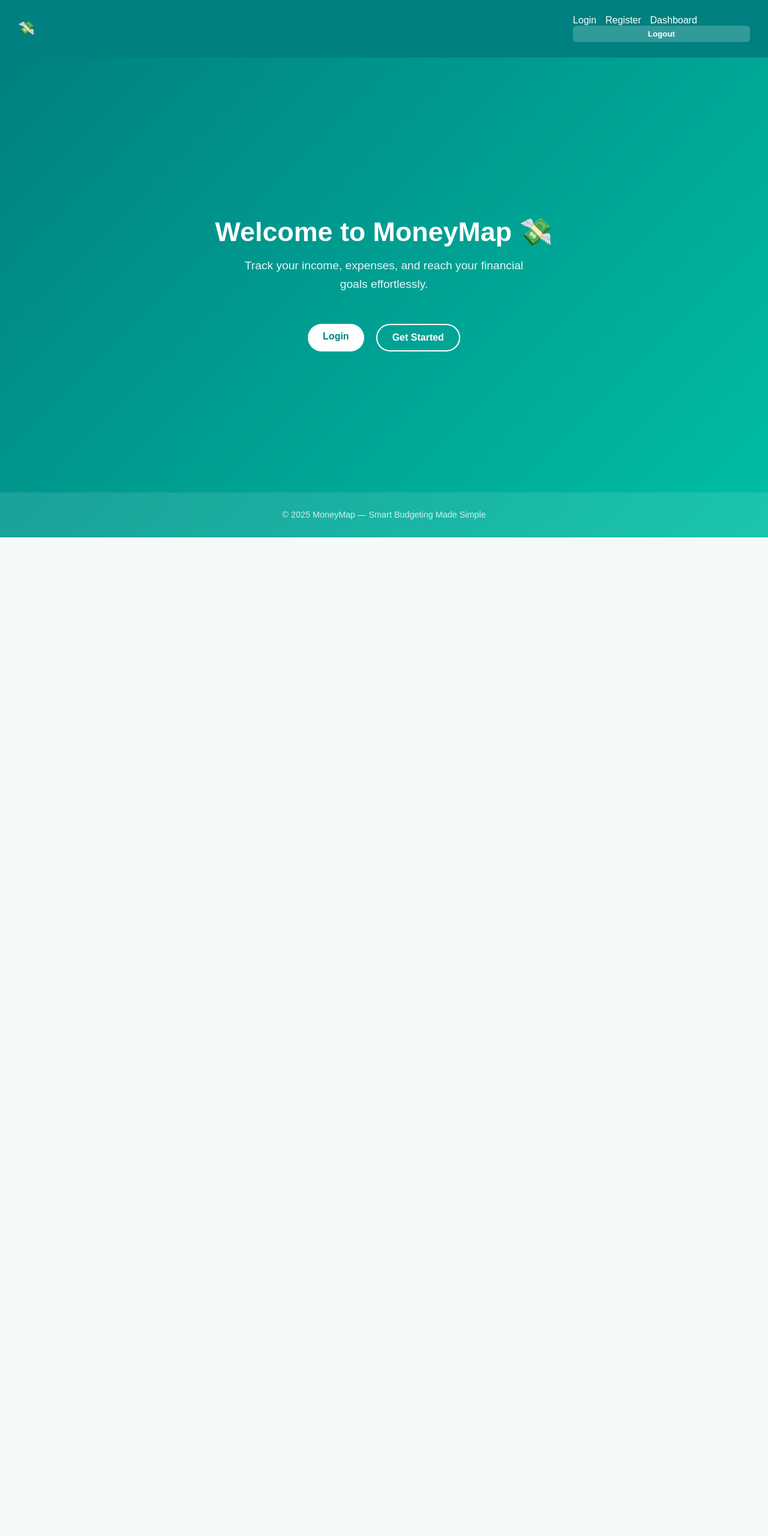
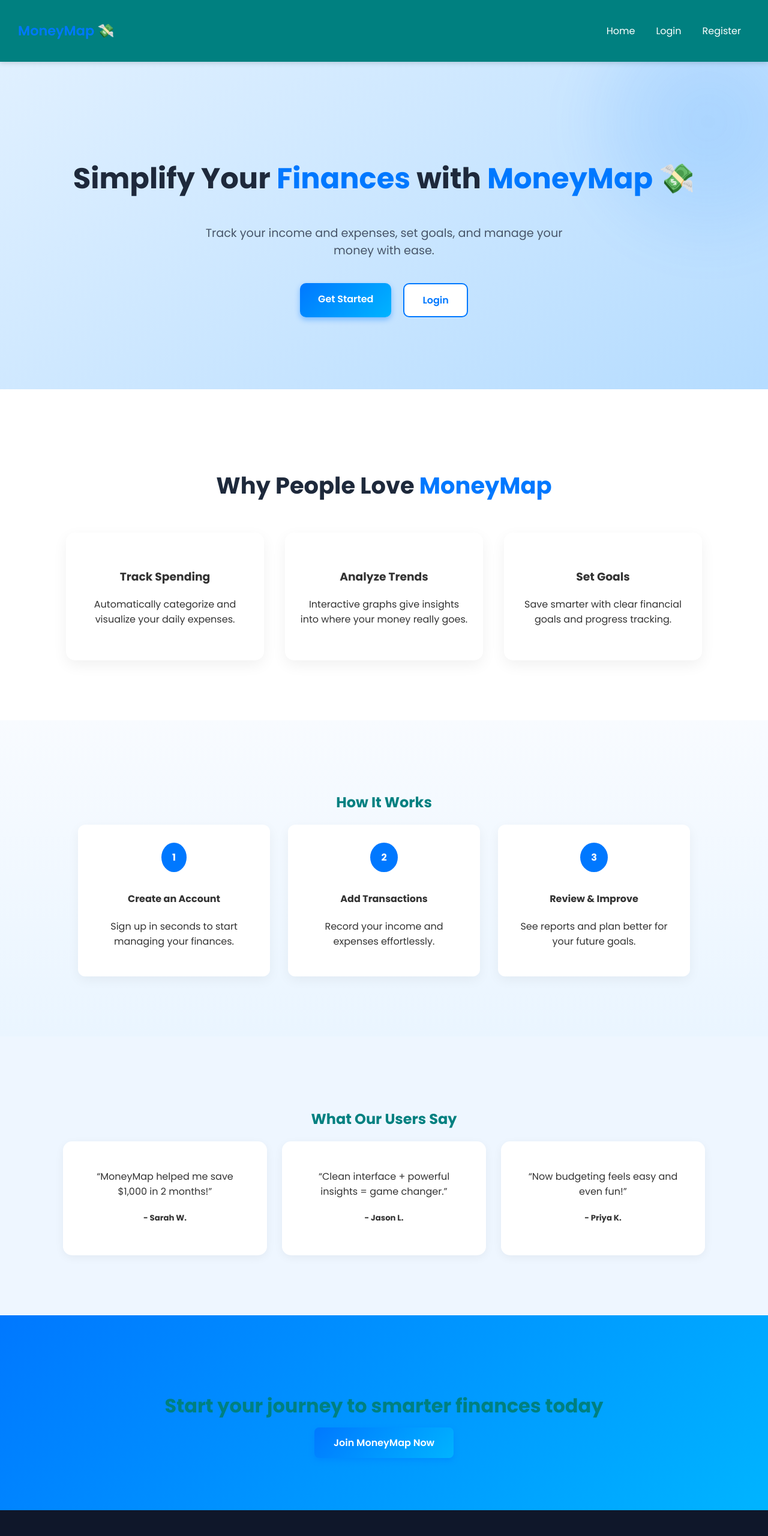
Before and after one commit to Harshil0801/Studio5-MoneyMap, a React (Create React App) app: page / in a window 1280 px wide. Shown: the top 2561 px of the page at 60% size. Before the commit the page ends 896 px from the top, so only its background shows below. Built offline with nearby package versions, Linux system fonts and the light colour scheme; no server answers.

Commit message:
Added homepage redesign and navbar improvements

```diff
--- a/package.json
+++ b/package.json
@@ -7,10 +7,11 @@
     "@testing-library/jest-dom": "^6.9.1",
     "@testing-library/react": "^16.3.0",
     "@testing-library/user-event": "^13.5.0",
+    "aos": "^2.3.4",
     "firebase": "^12.5.0",
     "react": "^18.2.0",
     "react-dom": "^18.2.0",
-    "react-router-dom": "^7.9.5",
+    "react-router-dom": "^6.30.1",
     "react-scripts": "^5.0.1",
     "web-vitals": "^2.1.4"
   },
--- a/src/components/Navbar.js
+++ b/src/components/Navbar.js
@@ -1,11 +1,22 @@
-import React from "react";
+import React, { useEffect, useState } from "react";
 import { Link, useNavigate } from "react-router-dom";
-import { signOut } from "firebase/auth";
+import { signOut, onAuthStateChanged } from "firebase/auth";
 import { auth } from "../firebase";
+import "../styles/Navbar.css";
 
 function Navbar() {
   const navigate = useNavigate();
+  const [user, setUser] = useState(null);
 
+  // 🔹 Listen for auth state changes (detects login/logout)
+  useEffect(() => {
+    const unsubscribe = onAuthStateChanged(auth, (currentUser) => {
+      setUser(currentUser);
+    });
+    return () => unsubscribe();
+  }, []);
+
+  // 🔹 Handle logout
   const handleLogout = async () => {
     await signOut(auth);
     navigate("/");
@@ -13,14 +24,19 @@ function Navbar() {
 
   return (
     <nav className="navbar">
-      <h2 className="nav-logo">💸 MoneyMap</h2>
+      <h2 className="nav-logo">MoneyMap 💸</h2>
       <div className="nav-links">
-        <Link to="/">Login</Link>
-        <Link to="/register">Register</Link>
-        <Link to="/dashboard">Dashboard</Link>
-        <button onClick={handleLogout} className="logout-btn">
-          Logout
-        </button>
+        <Link to="/">Home</Link>
+        {!user && <Link to="/login">Login</Link>}
+        {!user && <Link to="/register">Register</Link>}
+        {user && <Link to="/dashboard">Dashboard</Link>}
+
+        {/* 👇 Show Logout only if user is logged in */}
+        {user && (
+          <button onClick={handleLogout} className="logout-btn">
+            Logout
+          </button>
+        )}
       </div>
     </nav>
   );
--- a/src/pages/Home.js
+++ b/src/pages/Home.js
@@ -1,23 +1,111 @@
-import React from "react";
+// Home.jsx
+import React, { useEffect } from "react";
 import { Link } from "react-router-dom";
+import AOS from "aos";
+import "aos/dist/aos.css";
 import "../styles/Home.css";
 
 function Home() {
+  useEffect(() => {
+    AOS.init({ duration: 1000, once: true });
+  }, []);
+
   return (
     <div className="home">
-      <div className="home-container">
-        <h1 className="home-title">Welcome to MoneyMap 💸</h1>
-        <p className="home-subtitle">
-          Track your income, expenses, and reach your financial goals effortlessly.
-        </p>
 
-        <div className="home-buttons">
-          <Link to="/login" className="btn login-btn">Login</Link>
-          <Link to="/register" className="btn register-btn">Get Started</Link>
+      {/* ---------- HERO SECTION ---------- */}
+      <section className="hero">
+        <div className="hero-content" data-aos="fade-up">
+          <h1>
+            Simplify Your <span>Finances</span> with{" "}
+            <span className="brand">MoneyMap 💸</span>
+          </h1>
+          <p>
+            Track your income and expenses, set goals, and manage your money with ease.
+          </p>
+          <div className="hero-buttons">
+            <Link to="/register" className="btn primary">Get Started</Link>
+            <Link to="/login" className="btn secondary">Login</Link>
+          </div>
         </div>
-      </div>
+      </section>
 
-      <footer className="home-footer">
+      {/* ---------- FEATURES ---------- */}
+      <section className="features" id="features">
+        <h2 data-aos="fade-up">Why People Love <span>MoneyMap</span></h2>
+        <div className="feature-grid">
+          <div className="feature-card" data-aos="fade-up" data-aos-delay="100">
+            <i className="fas fa-wallet"></i>
+            <h3>Track Spending</h3>
+            <p>Automatically categorize and visualize your daily expenses.</p>
+          </div>
+          <div className="feature-card" data-aos="fade-up" data-aos-delay="200">
+            <i className="fas fa-chart-line"></i>
+            <h3>Analyze Trends</h3>
+            <p>Interactive graphs give insights into where your money really goes.</p>
+          </div>
+          <div className="feature-card" data-aos="fade-up" data-aos-delay="300">
+            <i className="fas fa-bullseye"></i>
+            <h3>Set Goals</h3>
+            <p>Save smarter with clear financial goals and progress tracking.</p>
+          </div>
+        </div>
+      </section>
+
+      {/* ---------- HOW IT WORKS ---------- */}
+      <section className="how-it-works">
+        <h2 data-aos="fade-up">How It Works</h2>
+        <div className="steps">
+          <div className="step" data-aos="zoom-in" data-aos-delay="100">
+            <span>1</span>
+            <h4>Create an Account</h4>
+            <p>Sign up in seconds to start managing your finances.</p>
+          </div>
+          <div className="step" data-aos="zoom-in" data-aos-delay="200">
+            <span>2</span>
+            <h4>Add Transactions</h4>
+            <p>Record your income and expenses effortlessly.</p>
+          </div>
+          <div className="step" data-aos="zoom-in" data-aos-delay="300">
+            <span>3</span>
+            <h4>Review & Improve</h4>
+            <p>See reports and plan better for your future goals.</p>
+          </div>
+        </div>
+      </section>
+
+      {/* ---------- TESTIMONIALS ---------- */}
+      <section className="testimonials">
+        <h2 data-aos="fade-up">What Our Users Say</h2>
+        <div className="testimonial-list">
+          <div className="testimonial" data-aos="fade-right">
+            <p>“MoneyMap helped me save $1,000 in 2 months!”</p>
+            <h5>- Sarah W.</h5>
+          </div>
+          <div className="testimonial" data-aos="fade-up">
+            <p>“Clean interface + powerful insights = game changer.”</p>
+            <h5>- Jason L.</h5>
+          </div>
+          <div className="testimonial" data-aos="fade-left">
+            <p>“Now budgeting feels easy and even fun!”</p>
+            <h5>- Priya K.</h5>
+          </div>
+        </div>
+      </section>
+
+      {/* ---------- CTA ---------- */}
+      <section className="cta" data-aos="zoom-in">
+        <h2>Start your journey to smarter finances today</h2>
+        <Link to="/register" className="btn primary cta-btn">Join MoneyMap Now</Link>
+      </section>
+
+      {/* ---------- FOOTER ---------- */}
+      <footer className="footer">
+        <div className="footer-links">
+          <Link to="/about">About</Link>
+          <Link to="/contact">Contact</Link>
+          <Link to="/privacy">Privacy Policy</Link>
+        </div>
         <p>© {new Date().getFullYear()} MoneyMap — Smart Budgeting Made Simple</p>
       </footer>
     </div>
--- a/src/styles/Home.css
+++ b/src/styles/Home.css
@@ -1,74 +1,238 @@
+@import url("https://fonts.googleapis.com/css2?family=Poppins:wght@400;600;700&display=swap");
+
 .home {
-  display: flex;
-  flex-direction: column;
-  min-height: 100vh;
-  background: linear-gradient(135deg, #008080 0%, #00bfa5 100%);
-  color: white;
-  text-align: center;
   font-family: "Poppins", sans-serif;
+  overflow-x: hidden;
 }
 
-.home-container {
-  flex: 1;
-  display: flex;
-  flex-direction: column;
-  justify-content: center;
-  align-items: center;
-  padding: 40px 20px;
+/* ---------- HERO ---------- */
+.hero {
+  background: linear-gradient(145deg, #e0f0ff, #b5dcff);
+  text-align: center;
+  padding: 120px 20px;
+  position: relative;
 }
 
-.home-title {
-  font-size: 2.8rem;
-  margin-bottom: 15px;
-  font-weight: 700;
+.hero::before {
+  content: "";
+  position: absolute;
+  width: 400px;
+  height: 400px;
+  background: radial-gradient(circle, rgba(0, 120, 255, 0.15), transparent);
+  top: -100px;
+  right: -100px;
+  border-radius: 50%;
+  filter: blur(40px);
 }
 
-.home-subtitle {
-  font-size: 1.2rem;
-  max-width: 500px;
-  margin: 0 auto 30px;
-  line-height: 1.6;
-  color: #e0f7fa;
+.hero-content h1 {
+  font-size: 3rem;
+  font-weight: 800;
+  color: #1e293b;
 }
 
-.home-buttons {
+.hero-content span {
+  color: #0078ff;
+}
+
+.hero-content p {
+  margin-top: 20px;
+  color: #475569;
+  font-size: 1.2rem;
+  max-width: 650px;
+  margin-left: auto;
+  margin-right: auto;
+}
+
+.hero-buttons {
+  margin-top: 40px;
   display: flex;
+  justify-content: center;
+  flex-wrap: wrap;
   gap: 20px;
-  margin-top: 20px;
 }
 
 .btn {
-  padding: 12px 25px;
-  border-radius: 25px;
-  font-size: 1rem;
+  padding: 14px 30px;
+  border-radius: 10px;
   font-weight: 600;
+  transition: all 0.3s ease;
   text-decoration: none;
-  transition: all 0.3s ease;
 }
 
-.login-btn {
-  background-color: white;
-  color: #008080;
+.btn.primary {
+  background: linear-gradient(135deg, #0078ff, #00b4ff);
+  color: #fff;
+  box-shadow: 0 4px 10px rgba(0, 120, 255, 0.4);
 }
 
-.login-btn:hover {
-  background-color: #e0f2f1;
+.btn.secondary {
+  border: 2px solid #0078ff;
+  color: #0078ff;
+  background: white;
 }
 
-.register-btn {
-  background-color: transparent;
-  border: 2px solid white;
-  color: white;
+.btn:hover {
+  transform: translateY(-3px);
+  opacity: 0.95;
 }
 
-.register-btn:hover {
-  background-color: white;
-  color: #008080;
+/* ---------- FEATURES ---------- */
+.features {
+  background: white;
+  padding: 100px 20px;
+  text-align: center;
 }
 
-.home-footer {
-  padding: 15px;
-  background: rgba(255, 255, 255, 0.1);
-  font-size: 0.9rem;
-  color: #d0f0ec;
+.features h2 {
+  font-size: 2.4rem;
+  color: #1e293b;
+  margin-bottom: 50px;
 }
+
+.features span {
+  color: #0078ff;
+}
+
+.feature-grid {
+  display: flex;
+  flex-wrap: wrap;
+  justify-content: center;
+  gap: 35px;
+}
+
+.feature-card {
+  background: #fff;
+  border-radius: 15px;
+  box-shadow: 0 8px 25px rgba(0, 0, 0, 0.06);
+  padding: 40px 25px;
+  width: 280px;
+  transition: all 0.4s ease;
+}
+
+.feature-card:hover {
+  transform: translateY(-10px) scale(1.03);
+  box-shadow: 0 10px 30px rgba(0, 120, 255, 0.2);
+}
+
+.feature-card i {
+  font-size: 2.5rem;
+  color: #0078ff;
+  margin-bottom: 10px;
+}
+
+/* ---------- HOW IT WORKS ---------- */
+.how-it-works {
+  background: linear-gradient(180deg, #f8fbff 0%, #eaf5ff 100%);
+  padding: 100px 20px;
+  text-align: center;
+}
+
+.steps {
+  display: flex;
+  flex-wrap: wrap;
+  justify-content: center;
+  gap: 30px;
+}
+
+.step {
+  background: #fff;
+  border-radius: 12px;
+  padding: 30px;
+  width: 260px;
+  box-shadow: 0 6px 20px rgba(0, 0, 0, 0.05);
+  transition: transform 0.3s;
+}
+
+.step:hover {
+  transform: translateY(-8px);
+}
+
+.step span {
+  background: #0078ff;
+  color: #fff;
+  border-radius: 50%;
+  padding: 12px 18px;
+  font-weight: bold;
+  display: inline-block;
+  margin-bottom: 10px;
+}
+
+/* ---------- TESTIMONIALS ---------- */
+.testimonials {
+  background: #eef6ff;
+  padding: 100px 20px;
+  text-align: center;
+}
+
+.testimonial-list {
+  display: flex;
+  flex-wrap: wrap;
+  justify-content: center;
+  gap: 25px;
+}
+
+.testimonial {
+  background: white;
+  padding: 30px;
+  border-radius: 15px;
+  box-shadow: 0 4px 15px rgba(0, 0, 0, 0.05);
+  width: 280px;
+}
+
+/* ---------- CTA ---------- */
+.cta {
+  background: linear-gradient(135deg, #0078ff, #00b4ff);
+  color: white;
+  text-align: center;
+  padding: 100px 20px;
+  position: relative;
+}
+
+.cta h2 {
+  font-size: 2rem;
+  margin-bottom: 25px;
+}
+
+.cta-btn {
+  background: white;
+  color: #0078ff;
+  font-weight: 600;
+  border-radius: 8px;
+  padding: 14px 32px;
+  transition: 0.3s ease;
+}
+
+.cta-btn:hover {
+  transform: scale(1.08);
+}
+
+/* ---------- FOOTER ---------- */
+.footer {
+  background: #0f172a;
+  color: #ccc;
+  text-align: center;
+  padding: 40px 10px;
+}
+
+.footer-links a {
+  color: #ccc;
+  margin: 0 12px;
+  text-decoration: none;
+}
+
+.footer-links a:hover {
+  color: #fff;
+}
+
+/* ---------- RESPONSIVE ---------- */
+@media (max-width: 768px) {
+  .hero-content h1 {
+    font-size: 2.2rem;
+  }
+  .feature-card,
+  .step,
+  .testimonial {
+    width: 90%;
+  }
+}
--- a/src/styles/Login.css
+++ b/src/styles/Login.css
@@ -1,54 +1,68 @@
+/* Login.css & Register.css */
 .login-page, .register-page, .reset-page {
   display: flex;
   justify-content: center;
   align-items: center;
-  height: 85vh;
+  min-height: 100vh;
+  background: #f9fafb;
 }
 
 .login-container, .register-container, .reset-container {
   background: white;
-  padding: 35px;
-  width: 360px;
-  border-radius: 15px;
-  box-shadow: 0 5px 18px rgba(0, 128, 128, 0.15);
+  padding: 2rem 2.5rem;
+  border-radius: 12px;
+  box-shadow: 0 8px 20px rgba(0,0,0,0.1);
+  width: 350px;
   text-align: center;
-  animation: fadeIn 0.8s ease-in-out;
 }
 
-h2 {
-  color: #008080;
-  margin-bottom: 20px;
+.login-container h2, .register-container h2, .reset-container h2 {
+  margin-bottom: 1.5rem;
+  color: #1f2937;
 }
 
-input, select {
+input {
   width: 100%;
-  padding: 12px;
-  margin-bottom: 12px;
-  border: 1px solid #ccc;
+  padding: 0.7rem;
+  margin-bottom: 1rem;
   border-radius: 8px;
-  font-size: 14px;
+  border: 1px solid #d1d5db;
+  outline: none;
+  font-size: 1rem;
+}
+
+input:focus {
+  border-color: #3b82f6;
+  box-shadow: 0 0 0 2px rgba(59,130,246,0.2);
 }
 
 button {
   width: 100%;
-  padding: 12px;
-  background-color: #008080;
-  color: white;
+  padding: 0.7rem;
   border: none;
   border-radius: 8px;
+  background: #3b82f6;
+  color: white;
+  font-weight: 500;
   cursor: pointer;
-  font-weight: 600;
+  transition: background 0.2s;
 }
 
 button:hover {
-  background-color: #006666;
+  background: #2563eb;
 }
 
-a {
-  color: #008080;
+.login-links, .register-container p {
+  margin-top: 1rem;
+  font-size: 0.9rem;
+  color: #6b7280;
+}
+
+.login-links a, .register-container a {
+  color: #3b82f6;
   text-decoration: none;
 }
 
-a:hover {
+.login-links a:hover, .register-container a:hover {
   text-decoration: underline;
 }
--- /dev/null
+++ b/src/styles/Navbar.css
@@ -0,0 +1,50 @@
+.navbar {
+  display: flex;
+  justify-content: space-between;
+  align-items: center;
+  background: white; /* clean white navbar */
+  padding: 15px 50px;
+  box-shadow: 0 2px 10px rgba(0, 0, 0, 0.05);
+  position: sticky;
+  top: 0;
+  z-index: 10;
+}
+
+.nav-logo {
+  font-size: 1.6rem;
+  color: #0078ff;
+  font-weight: 700;
+}
+
+.nav-links {
+  display: flex;
+  align-items: center;
+  gap: 20px;
+}
+
+.nav-links a {
+  text-decoration: none;
+  color: #333;
+  font-weight: 500;
+  transition: color 0.3s;
+}
+
+.nav-links a:hover {
+  color: #0078ff;
+}
+
+.logout-btn {
+  background: #0078ff;
+  color: white;
+  border: none;
+  padding: 8px 16px;
+  border-radius: 8px;
+  cursor: pointer;
+  font-weight: 500;
+  transition: all 0.3s ease;
+}
+
+.logout-btn:hover {
+  background: #005fcc;
+  transform: translateY(-2px);
+}
--- a/src/styles/Register.css
+++ b/src/styles/Register.css
@@ -1,54 +1,68 @@
+/* Login.css & Register.css */
 .login-page, .register-page, .reset-page {
   display: flex;
   justify-content: center;
   align-items: center;
-  height: 85vh;
+  min-height: 100vh;
+  background: #f9fafb;
 }
 
 .login-container, .register-container, .reset-container {
   background: white;
-  padding: 35px;
-  width: 360px;
-  border-radius: 15px;
-  box-shadow: 0 5px 18px rgba(0, 128, 128, 0.15);
+  padding: 2rem 2.5rem;
+  border-radius: 12px;
+  box-shadow: 0 8px 20px rgba(0,0,0,0.1);
+  width: 350px;
   text-align: center;
-  animation: fadeIn 0.8s ease-in-out;
 }
 
-h2 {
-  color: #008080;
-  margin-bottom: 20px;
+.login-container h2, .register-container h2, .reset-container h2 {
+  margin-bottom: 1.5rem;
+  color: #1f2937;
 }
 
-input, select {
+input {
   width: 100%;
-  padding: 12px;
-  margin-bottom: 12px;
-  border: 1px solid #ccc;
+  padding: 0.7rem;
+  margin-bottom: 1rem;
   border-radius: 8px;
-  font-size: 14px;
+  border: 1px solid #d1d5db;
+  outline: none;
+  font-size: 1rem;
+}
+
+input:focus {
+  border-color: #3b82f6;
+  box-shadow: 0 0 0 2px rgba(59,130,246,0.2);
 }
 
 button {
   width: 100%;
-  padding: 12px;
-  background-color: #008080;
-  color: white;
+  padding: 0.7rem;
   border: none;
   border-radius: 8px;
+  background: #3b82f6;
+  color: white;
+  font-weight: 500;
   cursor: pointer;
-  font-weight: 600;
+  transition: background 0.2s;
 }
 
 button:hover {
-  background-color: #006666;
+  background: #2563eb;
 }
 
-a {
-  color: #008080;
+.login-links, .register-container p {
+  margin-top: 1rem;
+  font-size: 0.9rem;
+  color: #6b7280;
+}
+
+.login-links a, .register-container a {
+  color: #3b82f6;
   text-decoration: none;
 }
 
-a:hover {
+.login-links a:hover, .register-container a:hover {
   text-decoration: underline;
 }
```
Also changed, not shown: 1 other file (tests, documents, lock files or other folders).
